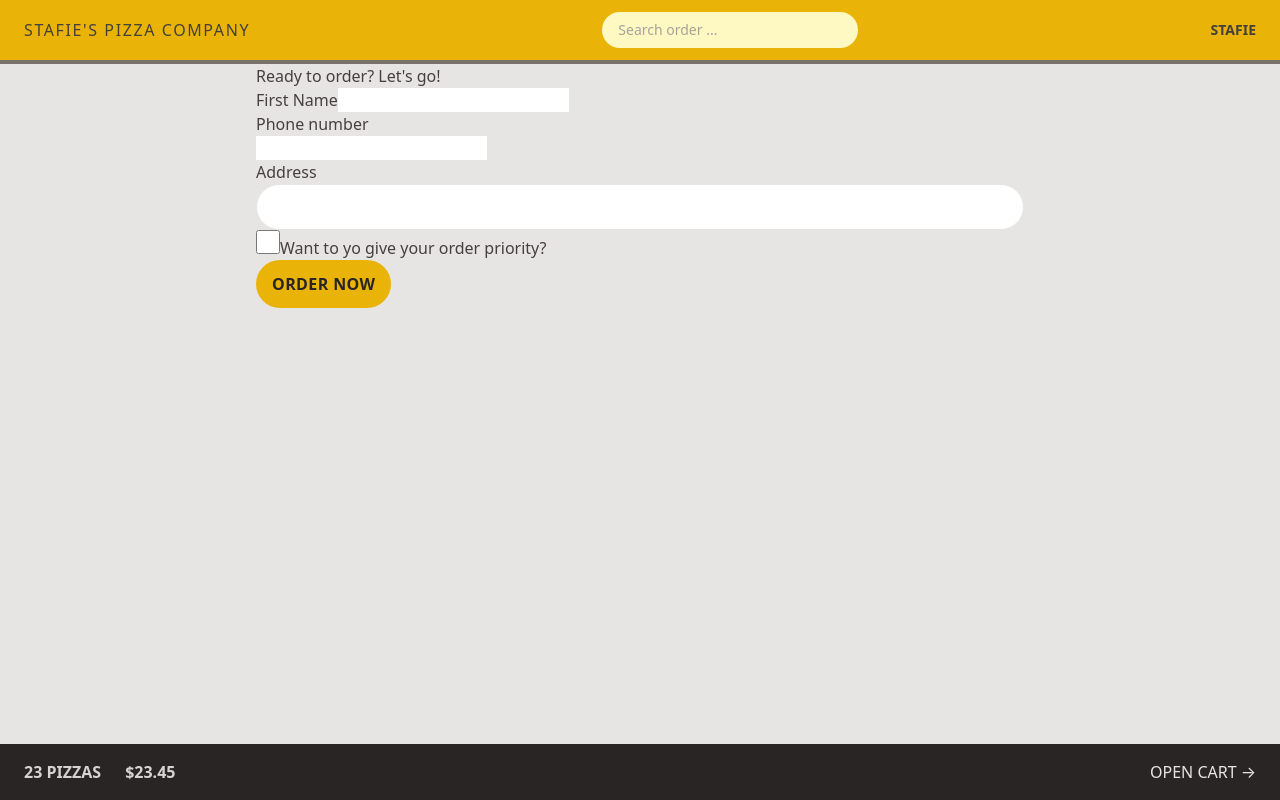
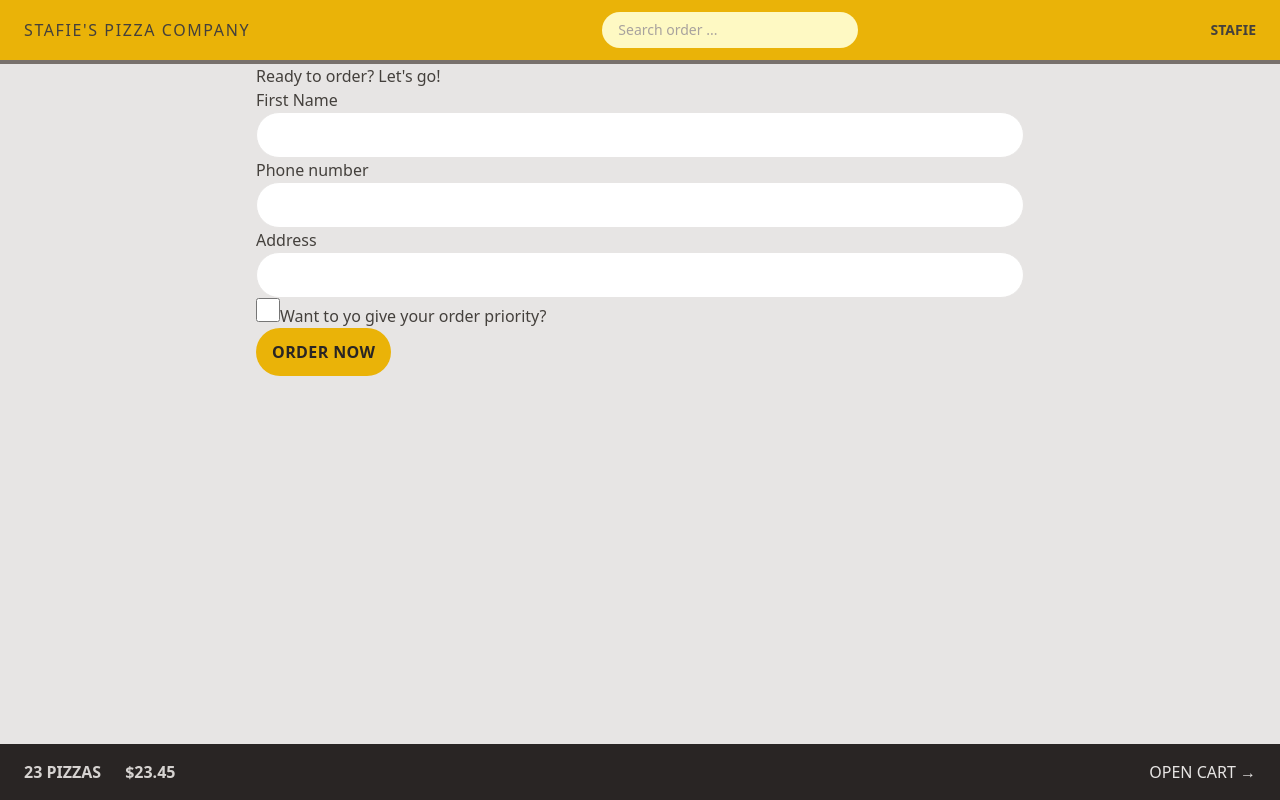
Before and after one commit to StafieA/ORDER-PIZZA, a React (Vite) app: page /order/new in a window 1280 px wide. Built offline with nearby package versions, Linux system fonts and the light colour scheme.

Commit message:
Reuse styles with 'apply', not the good approach

```diff
--- a/src/features/order/CreateOrder.jsx
+++ b/src/features/order/CreateOrder.jsx
@@ -56,6 +56,7 @@ function CreateOrder() {
             type="text"
             name="customer"
             required
+            className='input'
           />
         </div>
 
@@ -66,7 +67,7 @@ function CreateOrder() {
               type="tel"
               name="phone"
               required
-              className=''
+              className='input'
             />
           </div>
           {formErrors?.phone && (
@@ -81,9 +82,7 @@ function CreateOrder() {
               type="text"
               name="address"
               required
-              className='rounded-full border border-stone-200 px-4 py-2 text-sm transition-all duration-300
-                         focus:outline-none focus:ring focus:ring-yellow-400
-                         w-full md:px-6 md:py-3'
+              className='input'
             />
           </div>
         </div>
--- a/src/index.css
+++ b/src/index.css
@@ -2,28 +2,13 @@
 @tailwind components;
 @tailwind utilities;
 
-body {
-  font-family:
-    system-ui,
-    -apple-system,
-    BlinkMacSystemFont,
-    'Segoe UI',
-    Roboto,
-    Oxygen,
-    Ubuntu,
-    Cantarell,
-    'Open Sans',
-    'Helvetica Neue',
-    sans-serif;
-  background-color: #f7f7f7;
-  color: #444;
-}
-
-.layout {
-  display: grid;
-  grid-template-rows: auto 1fr auto;
-  gap: 32px;
-  height: 100dvh;
+@layer components {
+  .input{
+    @apply rounded-full border border-stone-200
+    px-4 py-2 text-sm transition-all duration-300
+    focus:outline-none focus:ring focus:ring-yellow-400
+    w-full md:px-6 md:py-3
+  }
 }
 
 /* https://dev.to/afif/i-made-100-css-loaders-for-your-next-project-4eje */
```
